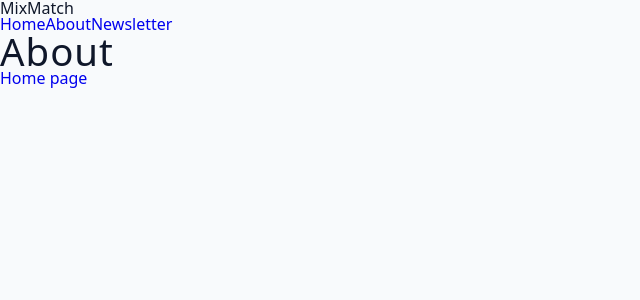
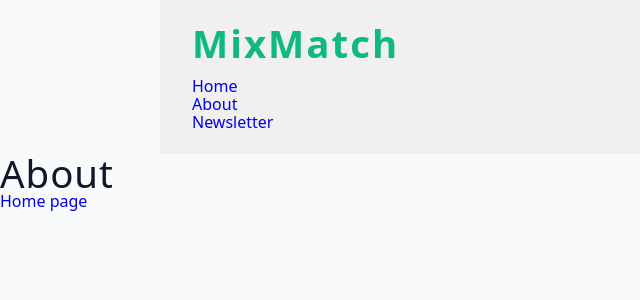
Before and after one commit to Rethabile2004/mixmaster-react, a React (Vite) app: page / in a window 1280 px wide. Shown: the top 300 px of the page, without its empty margins (0-640 px from the left). Built offline with nearby package versions, Linux system fonts and the light colour scheme.

Commit message:
added navigation

```diff
--- a/src/components/Navbar.jsx
+++ b/src/components/Navbar.jsx
@@ -1,17 +1,40 @@
 import React from 'react'
 import { NavLink } from 'react-router-dom'
-
+import styled from 'styled-components';
+const Wrapper = styled.nav`
+  .nav-center{
+    background-color: #f0f0f0;
+    max-width: 1768px;
+    width: 960px;
+    margin: 0 auto;
+    padding: 1.5rem 2rem;
+    display: flex;
+    flex-direction: column;
+  }
+  .logo{
+    color: var(--primary-500);
+    font-weight: 700;
+    font-size: clamp(1.5rem,3vw,3rem);
+    letter-spacing: 2px;
+  }
+  .nav-links{
+    display: flex;
+    flex-direction: column;
+    gap: 2px;
+    margin-top: 1rem;
+  }
+  `;
 export const Navbar = () => {
   return (
-    <nav>
-        <div className="nav-center">
-            <span className='logo'>MixMatch</span>
-            <div className='nav-links'>
-                <NavLink to='/'>Home</NavLink>
-                <NavLink to='/about'>About</NavLink>
-                <NavLink to='/newsletter'>Newsletter</NavLink>
-            </div>
+    <Wrapper>
+      <div className="nav-center">
+        <span className='logo'>MixMatch</span>
+        <div className='nav-links'>
+          <NavLink to='/' className='nav-link'>Home</NavLink>
+          <NavLink to='/about' className='nav-link'>About</NavLink>
+          <NavLink to='/newsletter' className='nav-link'>Newsletter</NavLink>
         </div>
-    </nav>
-  )
+      </div>
+    </Wrapper>
+  );
 }
```
Also changed, not shown: 1 other file (tests, documents, lock files or other folders).
